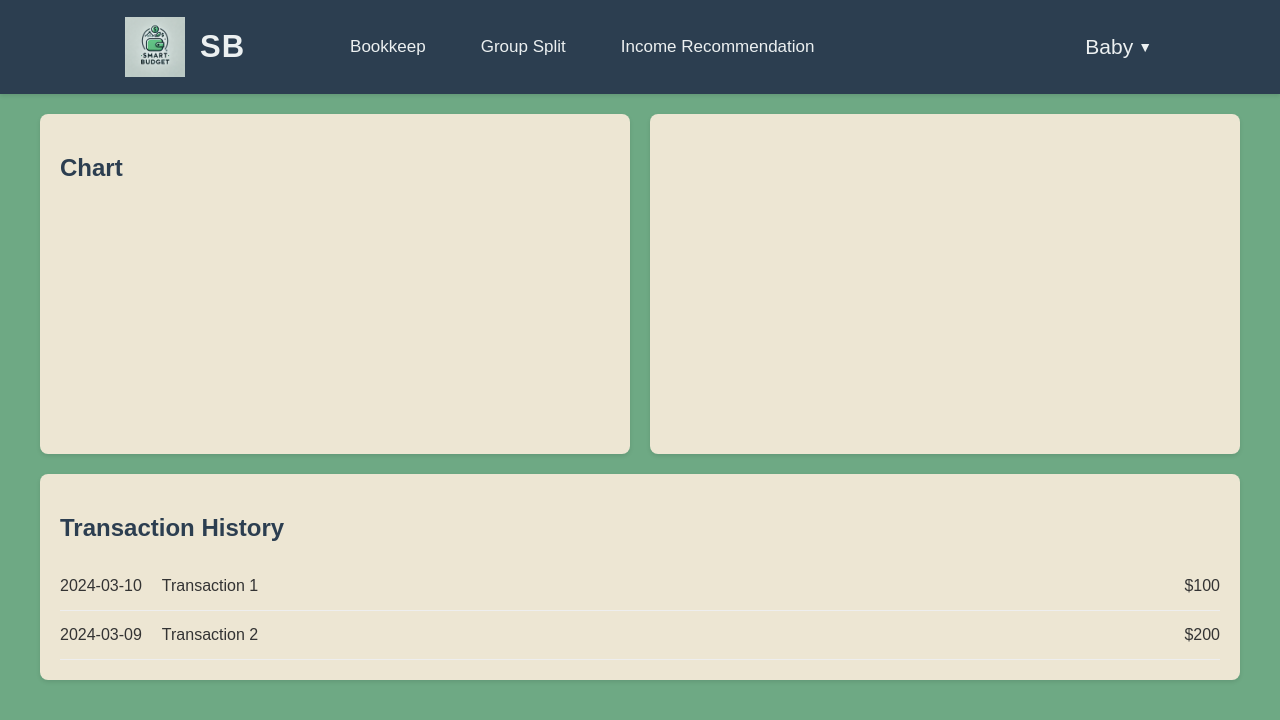
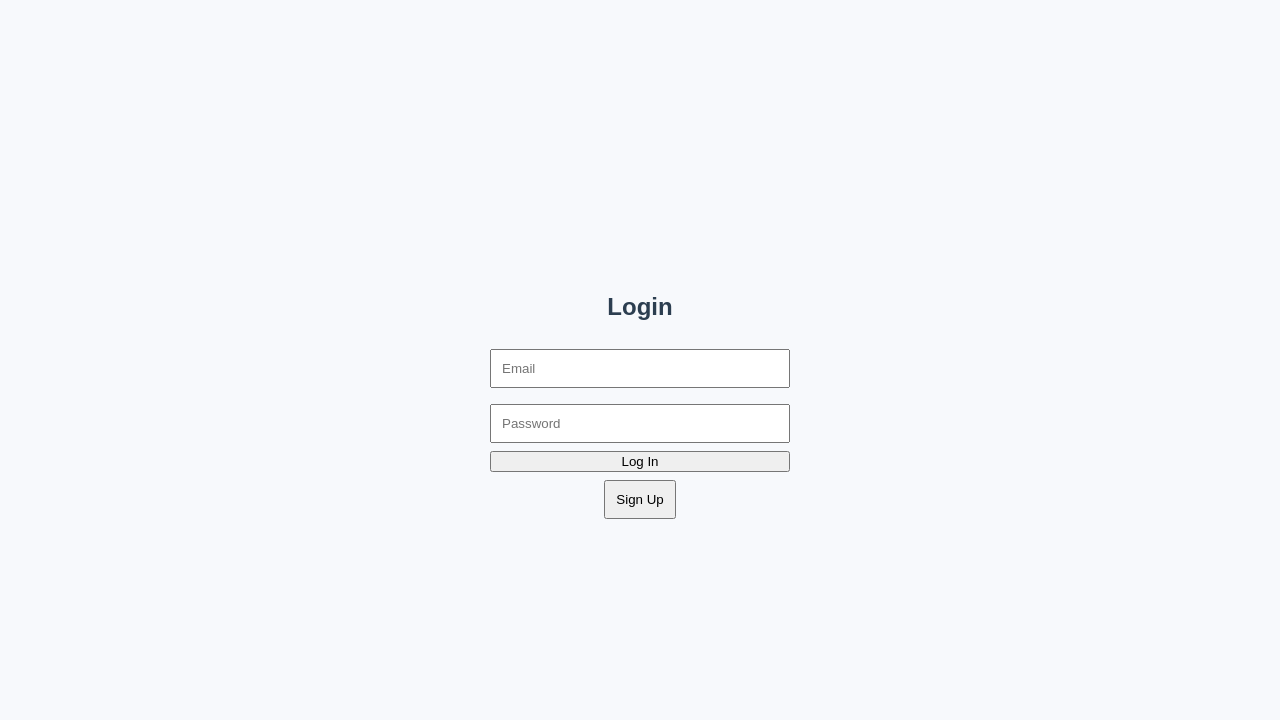
Before and after one commit to lylahub/Project130, a React (Create React App) app in the folder frontend/: page /login in a window 1280 px wide. Before the commit this address led to /sb. Shown: the top 720 px of the page. Built offline with nearby package versions, Linux system fonts and the light colour scheme.

Commit message:
Add signup and login functionality

```diff
--- a/frontend/src/App.js
+++ b/frontend/src/App.js
@@ -1,34 +1,47 @@
 // src/App.js
-import React from 'react';
+import React, { useContext } from 'react';
 import { BrowserRouter as Router, Route, Routes, useLocation, Navigate } from 'react-router-dom';
 import { AnimatePresence } from "framer-motion";
-import { UserProvider } from "./userContext.js";
+import { UserProvider, UserContext } from "./userContext.js";
 import "./App.css";
 import './css/theme.css';
 
-// import pages
-import Home from './pages/Home.js';
-import GroupSplit from './pages/GroupSplit.js';
-import IncomeRecommendation from './pages/IncomeRe.js';
-import Settings from "./pages/Settings";
-import Profile from "./pages/Profile";
+// Import pages
+import Home from './pages/Home';
+import GroupSplit from './pages/GroupSplit';
+import IncomeRecommendation from './pages/IncomeRe';
+import Settings from './pages/Settings';
+import Profile from './pages/Profile';
+import Login from './pages/Login';
+import SignUp from './pages/SignUp';
 
 function AppRouter() {
   const location = useLocation();
+  const { uid } = useContext(UserContext); // Check if user is logged in
+
   return (
     <AnimatePresence mode="wait">
       <Routes location={location} key={location.pathname}>
-          {/* Redirect root to /sb */}
-          <Route path="/" element={<Navigate to="/sb" replace />} />
+        {/* Public routes for Login and Sign Up */}
+        <Route path="/login" element={<Login />} />
+        <Route path="/signup" element={<SignUp />} />
 
-          {/* Main routes */}
+        {/* Redirect root to login initially */}
+        <Route path="/" element={<Navigate to="/login" replace />} />
+
+        {/* Protected routes */}
+        {uid ? (
+          <>
             <Route path="/sb" element={<Home />} />
             <Route path="/group-split" element={<GroupSplit />} />
             <Route path="/income-re" element={<IncomeRecommendation />} />
             <Route path="/settings" element={<Settings />} />
             <Route path="/profile" element={<Profile />} />
-          {/* Redirect unmatched routes to /sb */}
-          <Route path="*" element={<Navigate to="/sb" replace />} />
+          </>
+        ) : (
+          // Redirect unauthenticated users to login
+          <Route path="*" element={<Navigate to="/login" replace />} />
+        )}
       </Routes>
     </AnimatePresence>
   );
@@ -36,11 +49,13 @@ function AppRouter() {
 
 function App() {
   return (
+    <Router> {/* Place Router outside of UserProvider */}
+      <UserProvider> {/* Wrap UserProvider inside Router */}
         <div className="App">
-        <Router>
           <AppRouter />
+        </div>
+      </UserProvider>
     </Router>
-      </div>
   );
 }
 
--- /dev/null
+++ b/frontend/src/css/Login.css
@@ -0,0 +1,25 @@
+/* src/css/Login.css */
+.login-container {
+    display: flex;
+    flex-direction: column;
+    align-items: center;
+    justify-content: center;
+    height: 100vh;
+    background-color: #f7f9fc;
+  }
+
+  .login-form {
+    display: flex;
+    flex-direction: column;
+    width: 300px;
+  }
+
+  .login-form input,
+  .signup-button {
+    padding: 10px;
+    margin: 8px 0;
+  }
+
+  .error {
+    color: red;
+  }
--- /dev/null
+++ b/frontend/src/css/SignUp.css
@@ -0,0 +1,25 @@
+/* src/css/SignUp.css */
+.signup-container {
+    display: flex;
+    flex-direction: column;
+    align-items: center;
+    justify-content: center;
+    height: 100vh;
+    background-color: #f7f9fc;
+  }
+
+  .signup-form {
+    display: flex;
+    flex-direction: column;
+    width: 300px;
+  }
+
+  .signup-form input,
+  .signup-form button {
+    padding: 10px;
+    margin: 8px 0;
+  }
+
+  .error {
+    color: red;
+  }
--- /dev/null
+++ b/frontend/src/pages/Login.js
@@ -0,0 +1,75 @@
+// src/pages/Login.js
+import React, { useState, useContext } from 'react';
+import { useNavigate } from 'react-router-dom';
+import { UserContext } from '../userContext.js';
+import '../css/Login.css';
+
+const Login = () => {
+  const navigate = useNavigate();
+  const { setUid } = useContext(UserContext);
+  const [email, setEmail] = useState('');
+  const [password, setPassword] = useState('');
+  const [error, setError] = useState('');
+  const [loading, setLoading] = useState(false);
+
+  const handleLogin = async (e) => {
+    e.preventDefault();
+    setLoading(true);
+    setError(''); // Clear previous errors
+
+    try {
+      const response = await fetch("http://localhost:3001/login", {
+        method: "POST",
+        headers: { "Content-Type": "application/json" },
+        body: JSON.stringify({ email, password }),
+        credentials: "include",
+      });
+
+      const data = await response.json();
+      if (response.ok) {
+        setUid(data.userId); // Set user ID in context
+        setTimeout(() => navigate('/sb'), 1000); // Optional: Delay to show success indicator
+      } else {
+        setError(data.error || "Invalid email or password.");
+      }
+    } catch (error) {
+      setError("Network error: Unable to log in. Please try again later.");
+      console.error("Login request error:", error);
+    } finally {
+      setLoading(false);
+    }
+  };
+
+  return (
+    <div className="login-container">
+      <h2>Login</h2>
+      <form onSubmit={handleLogin} className="login-form">
+        <input
+          type="email"
+          placeholder="Email"
+          value={email}
+          onChange={(e) => setEmail(e.target.value)}
+          required
+          disabled={loading} // Disable input during loading
+        />
+        <input
+          type="password"
+          placeholder="Password"
+          value={password}
+          onChange={(e) => setPassword(e.target.value)}
+          required
+          disabled={loading}
+        />
+        <button type="submit" disabled={loading}>
+          {loading ? "Logging In..." : "Log In"}
+        </button>
+        {error && <p className="error">{error}</p>}
+      </form>
+      <button onClick={() => navigate('/signup')} className="signup-button" disabled={loading}>
+        Sign Up
+      </button>
+    </div>
+  );
+};
+
+export default Login;
--- /dev/null
+++ b/frontend/src/pages/SignUp.js
@@ -0,0 +1,77 @@
+// src/pages/SignUp.js
+import React, { useState } from 'react';
+import { useNavigate } from 'react-router-dom';
+import '../css/SignUp.css';
+
+const SignUp = () => {
+  const navigate = useNavigate();
+  const [email, setEmail] = useState('');
+  const [password, setPassword] = useState('');
+  const [error, setError] = useState('');
+  const [message, setMessage] = useState('');
+  const [loading, setLoading] = useState(false); // Add loading state
+
+  const handleSignUp = async (e) => {
+    e.preventDefault();
+    setLoading(true);
+    setError('');
+    setMessage('');
+
+    try {
+      const response = await fetch("http://localhost:3001/signup", { // Backend URL and port
+        method: "POST",
+        headers: { "Content-Type": "application/json" },
+        body: JSON.stringify({ email, password }),
+        credentials: "include", // Include credentials in request
+      });
+
+      console.log("Response status:", response.status);
+
+      if (response.ok) {
+        const data = await response.json();
+        console.log("Response data:", data);
+        setMessage(data.message || "Sign-up successful!");
+        setTimeout(() => navigate('/login'), 2000); // Redirect after showing success message
+      } else {
+        const errorData = await response.json();
+        setError(errorData.error || "Sign-up failed");
+      }
+    } catch (error) {
+      setError("Network error: Unable to sign up. Please try again later.");
+      console.error("Sign-up request error:", error);
+    } finally {
+      setLoading(false);
+    }
+  };
+
+  return (
+    <div className="signup-container">
+      <h2>Sign Up</h2>
+      <form onSubmit={handleSignUp} className="signup-form">
+        <input
+          type="email"
+          placeholder="Email"
+          value={email}
+          onChange={(e) => setEmail(e.target.value)}
+          required
+          disabled={loading} // Disable inputs when loading
+        />
+        <input
+          type="password"
+          placeholder="Password"
+          value={password}
+          onChange={(e) => setPassword(e.target.value)}
+          required
+          disabled={loading}
+        />
+        <button type="submit" disabled={loading}> {/* Disable button when loading */}
+          {loading ? "Signing Up..." : "Sign Up"}
+        </button>
+        {error && <p className="error">{error}</p>}
+        {message && <p className="success">{message}</p>}
+      </form>
+    </div>
+  );
+};
+
+export default SignUp;
--- a/frontend/src/userContext.js
+++ b/frontend/src/userContext.js
@@ -1,12 +1,96 @@
+// src/userContext.js
 import React, { createContext, useContext, useState } from "react";
+import { useNavigate } from "react-router-dom";
 
-const UserContext = createContext();
+export const UserContext = createContext();
 
 export const UserProvider = ({ children }) => {
   const [uid, setUid] = useState(null);
+  const [error, setError] = useState(null);
+  const [loading, setLoading] = useState(false);
+  const navigate = useNavigate();
+
+  // Function to sign up
+  const signUp = async (email, password) => {
+    setLoading(true);
+    setError(null);
+
+    try {
+      const response = await fetch("http://localhost:5000/signup", {
+        method: "POST",
+        headers: { "Content-Type": "application/json" },
+        body: JSON.stringify({ email, password }),
+        credentials: "include",
+      });
+
+      const data = await response.json();
+      if (response.ok) {
+        setUid(data.userId); // Store the user ID
+        navigate("/"); // Redirect to the home page or wherever you'd like after sign-up
+      } else {
+        setError(data.error || "Sign-up failed");
+      }
+    } catch (error) {
+      setError("Error during sign-up: " + error.message);
+    } finally {
+      setLoading(false);
+    }
+  };
+
+  // Function to log in
+  const login = async (email, password) => {
+    setLoading(true);
+    setError(null);
+
+    try {
+      const response = await fetch("http://localhost:5000/login", {
+        method: "POST",
+        headers: { "Content-Type": "application/json" },
+        body: JSON.stringify({ email, password }),
+        credentials: "include",
+      });
+
+      const data = await response.json();
+      if (response.ok) {
+        setUid(data.userId); // Store the user ID
+        navigate("/"); // Redirect to the home page or wherever you'd like after login
+      } else {
+        setError(data.error || "Login failed");
+      }
+    } catch (error) {
+      setError("Error during login: " + error.message);
+    } finally {
+      setLoading(false);
+    }
+  };
+
+  // Function to log out
+  const logout = async () => {
+    setLoading(true);
+    setError(null);
+
+    try {
+      const response = await fetch("http://localhost:5000/logout", {
+        method: "POST",
+        credentials: "include",
+      });
+
+      if (response.ok) {
+        setUid(null); // Clear the user ID on logout
+        navigate("/login"); // Redirect to the login page
+      } else {
+        const data = await response.json();
+        setError(data.error || "Logout failed");
+      }
+    } catch (error) {
+      setError("Error during logout: " + error.message);
+    } finally {
+      setLoading(false);
+    }
+  };
 
   return (
-    <UserContext.Provider value={{ uid, setUid }}>
+    <UserContext.Provider value={{ uid, setUid, signUp, login, logout, error, loading }}>
       {children}
     </UserContext.Provider>
   );
```
Also changed, not shown: frontend/package.json (+6 -2 lines), 1 other file (tests, documents, lock files or other folders). Lines whose indentation alone changed are shown as unchanged.
